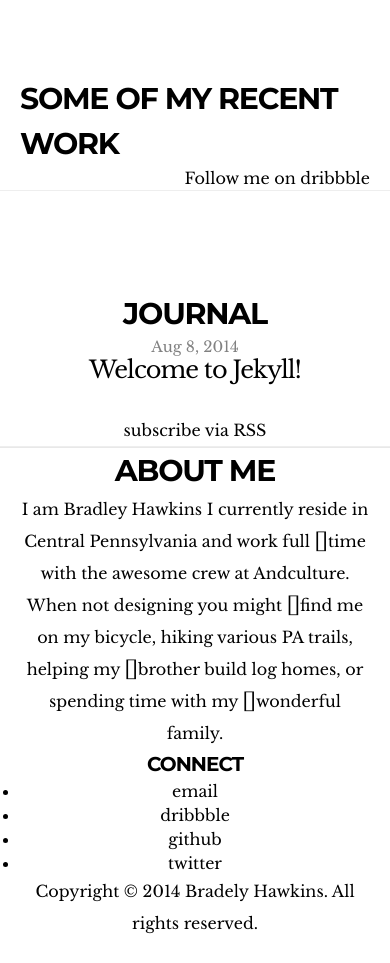
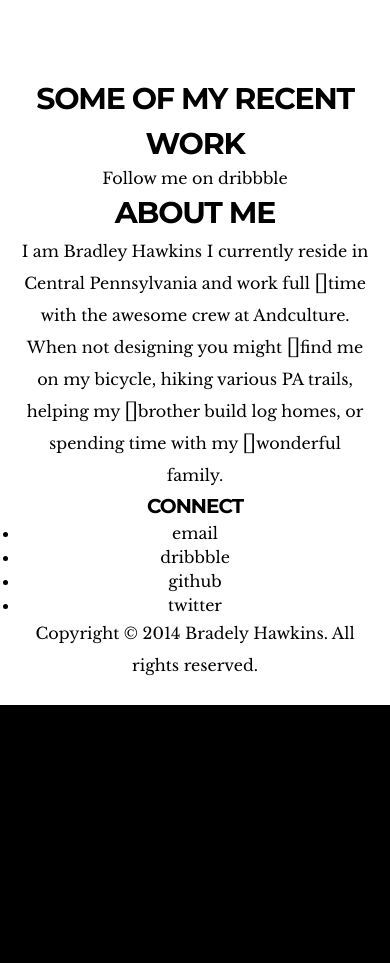
Before and after one commit to hawbra56/hawbra56.github.io, a Jekyll site: the page built from index.html, in a window 390 px wide and 1400 px high, scrolled down 696 px, cut to the strip 437-1400 px from the top of the window. Built offline with Jekyll 4.4.1, drawn with Linux system fonts in a browser that asks for light colours; nearby versions of some CDN libraries; after the commit the page ends 1838 px from its top, so only the background shows below that.

Commit message:
no message

```diff
--- a/css/css/main.css
+++ b/css/css/main.css
@@ -170,11 +170,30 @@ section.work {
     padding: 0 20px; }
 
 section.recent-work {
-  text-align: left; }
+  text-align: left;
+  border-bottom: none; }
   section.recent-work .inner h2 {
     float: left; }
+    @media screen and (max-width: 768px) {
+      section.recent-work .inner h2 {
+        float: none;
+        text-align: center; } }
+    @media screen and (max-width: 480px) {
+      section.recent-work .inner h2 {
+        float: none;
+        text-align: center; } }
   section.recent-work .inner a {
     float: right; }
+    @media screen and (max-width: 768px) {
+      section.recent-work .inner a {
+        float: none;
+        display: block;
+        text-align: center; } }
+    @media screen and (max-width: 480px) {
+      section.recent-work .inner a {
+        float: none;
+        display: block;
+        text-align: center; } }
 
 #dribbble-feed {
   list-style: none;
@@ -210,7 +229,7 @@ section.recent-work {
 /* Site footer */
 footer {
   background: white;
-  border-top: 1px solid #e8e8e8;
+  /*   border-top: 1px solid #e8e8e8; */
   text-align: center; }
 
 .footer-heading {
--- a/index.html
+++ b/index.html
@@ -26,7 +26,7 @@ layout: default
       <ul id="dribbble-feed"><!--Dribbble feed--></ul>
     </section>
 
-    <section class="journal">
+    <!-- <section class="journal">
       <div class="inner">
         <h2>Journal</h2>
         <ul class="posts">
@@ -39,4 +39,4 @@ layout: default
         </ul>
         <p class="rss-subscribe">subscribe <a href="{{ "/feed.xml" | prepend: site.baseurl }}">via RSS</a></p>
       </div>
-    </section>
+    </section> -->
```
Also changed, not shown: css/sass/partials/_content.scss (+20 -1 lines), 2 other files.
